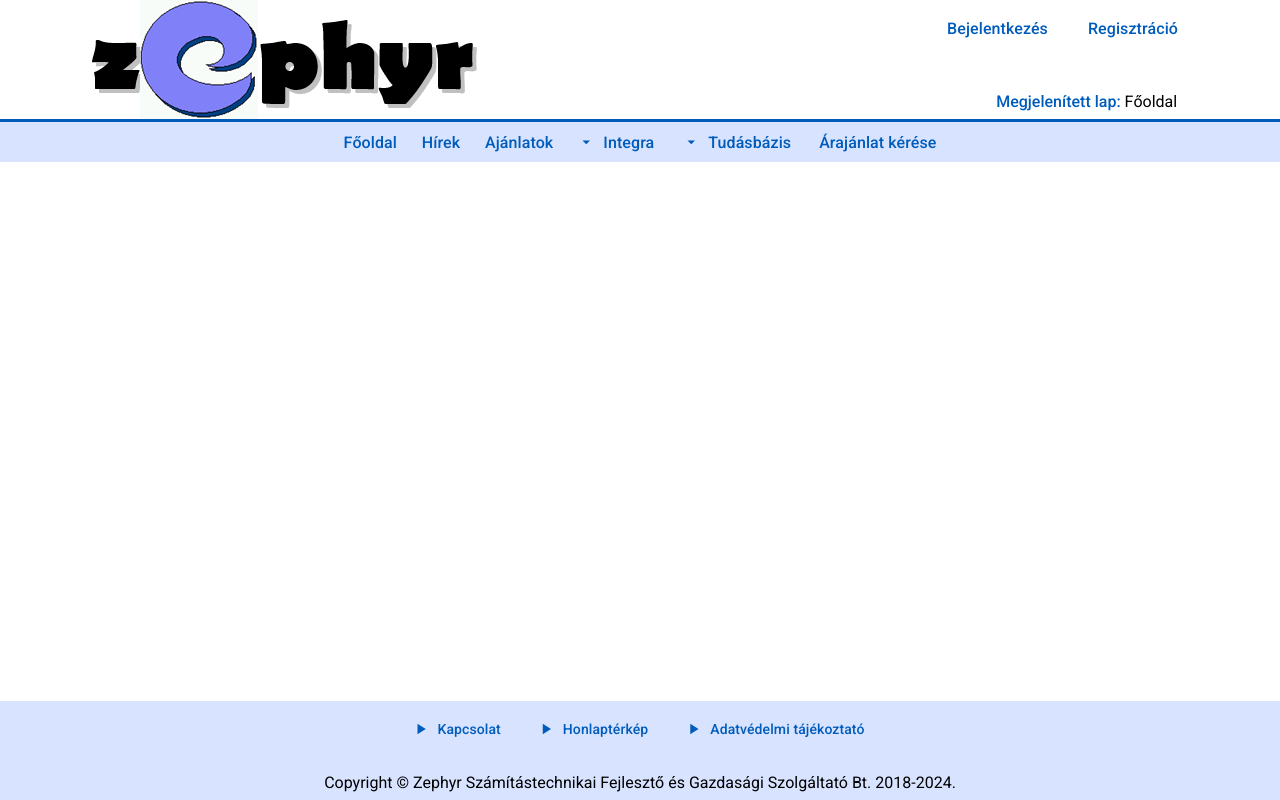
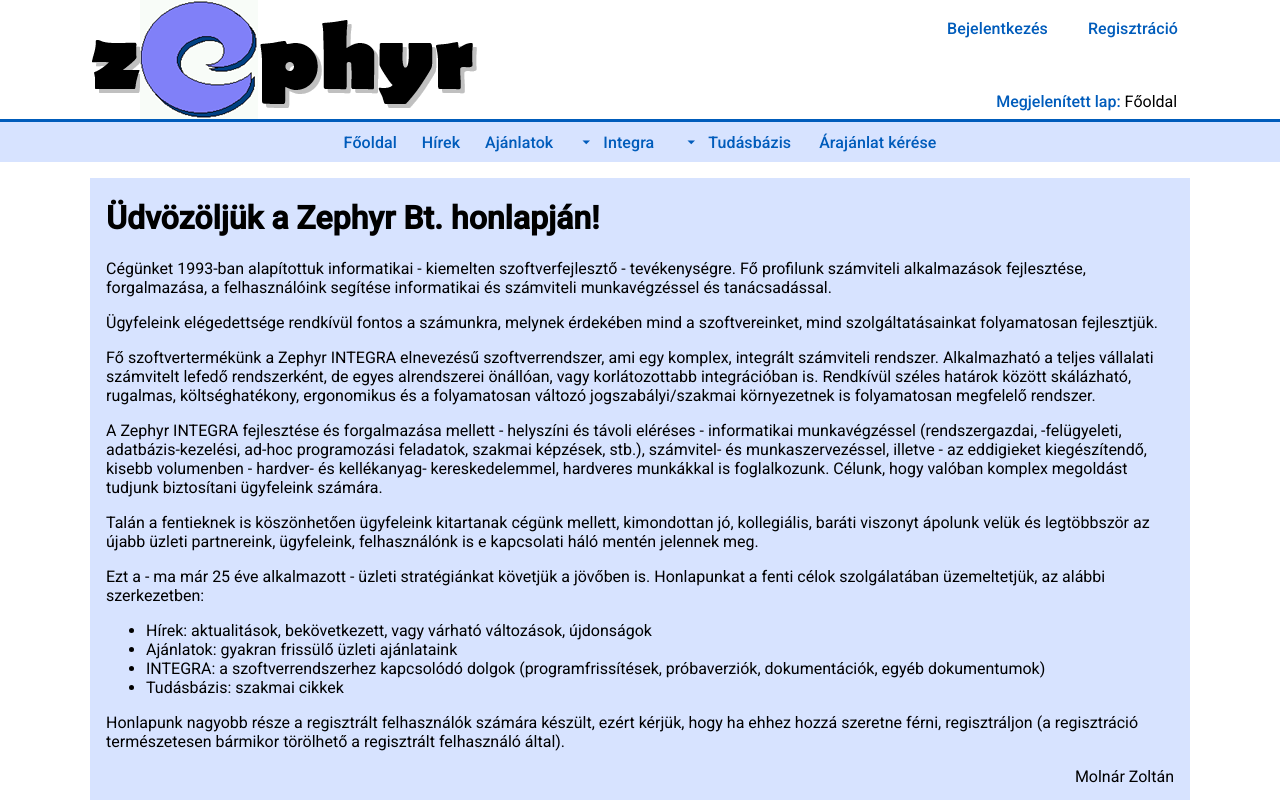
Before and after one commit to Seevrus/zephyrcohu-spa, an Angular app in the folder resources/frontend/: page / in a window 1280 px wide. Shown: the top 800 px of the page. Built offline with nearby package versions, Linux system fonts and the light colour scheme.

Commit message:
main component

```diff
--- a/resources/frontend/src/app/app.component.html
+++ b/resources/frontend/src/app/app.component.html
@@ -1,5 +1,7 @@
 <div class="app-root">
   <app-header class="app-header" />
-  <router-outlet />
+  <div class="app-main">
+    <router-outlet />
+  </div>
   <app-footer />
 </div>
--- a/resources/frontend/src/app/app.component.scss
+++ b/resources/frontend/src/app/app.component.scss
@@ -1,6 +1,7 @@
 .app-root {
   display: grid;
   grid-template-rows: auto 1fr auto;
+  row-gap: 1rem;
   min-height: 100vh;
   width: 100%;
 
@@ -9,4 +10,11 @@
     flex-direction: column;
     align-items: center;
   }
+
+  .app-main {
+    align-items: center;
+    display: flex;
+    flex-direction: column;
+    width: 100%;
+  }
 }
--- a/resources/frontend/src/app/app.routes.ts
+++ b/resources/frontend/src/app/app.routes.ts
@@ -1,3 +1,10 @@
 import { type Routes } from "@angular/router";
 
-export const routes: Routes = [];
+import { MainComponent } from "./pages/main/main.component";
+
+export const routes: Routes = [
+  {
+    path: "",
+    component: MainComponent,
+  },
+];
--- /dev/null
+++ b/resources/frontend/src/app/pages/main/main.component.html
@@ -0,0 +1,66 @@
+<div class="main-content">
+  <div>
+    <h1>Üdvözöljük a Zephyr Bt. honlapján!</h1>
+    <div>
+      <p>
+        Cégünket 1993-ban alapítottuk informatikai - kiemelten szoftverfejlesztő
+        - tevékenységre. Fő profilunk számviteli alkalmazások fejlesztése,
+        forgalmazása, a felhasználóink segítése informatikai és számviteli
+        munkavégzéssel és tanácsadással.
+      </p>
+      <p>
+        Ügyfeleink elégedettsége rendkívül fontos a számunkra, melynek érdekében
+        mind a szoftvereinket, mind szolgáltatásainkat folyamatosan fejlesztjük.
+      </p>
+      <p>
+        Fő szoftvertermékünk a Zephyr INTEGRA elnevezésű szoftverrendszer, ami
+        egy komplex, integrált számviteli rendszer. Alkalmazható a teljes
+        vállalati számvitelt lefedő rendszerként, de egyes alrendszerei
+        önállóan, vagy korlátozottabb integrációban is. Rendkívül széles határok
+        között skálázható, rugalmas, költséghatékony, ergonomikus és a
+        folyamatosan változó jogszabályi/szakmai környezetnek is folyamatosan
+        megfelelő rendszer.
+      </p>
+      <p>
+        A Zephyr INTEGRA fejlesztése és forgalmazása mellett - helyszíni és
+        távoli eléréses - informatikai munkavégzéssel (rendszergazdai,
+        -felügyeleti, adatbázis-kezelési, ad-hoc programozási feladatok, szakmai
+        képzések, stb.), számvitel- és munkaszervezéssel, illetve - az
+        eddigieket kiegészítendő, kisebb volumenben - hardver- és kellékanyag-
+        kereskedelemmel, hardveres munkákkal is foglalkozunk. Célunk, hogy
+        valóban komplex megoldást tudjunk biztosítani ügyfeleink számára.
+      </p>
+      <p>
+        Talán a fentieknek is köszönhetően ügyfeleink kitartanak cégünk mellett,
+        kimondottan jó, kollegiális, baráti viszonyt ápolunk velük és
+        legtöbbször az újabb üzleti partnereink, ügyfeleink, felhasználónk is e
+        kapcsolati háló mentén jelennek meg.
+      </p>
+      <p>
+        Ezt a - ma már 25 éve alkalmazott - üzleti stratégiánkat követjük a
+        jövőben is. Honlapunkat a fenti célok szolgálatában üzemeltetjük, az
+        alábbi szerkezetben:
+      </p>
+      <ul>
+        <li>
+          Hírek: aktualitások, bekövetkezett, vagy várható változások,
+          újdonságok
+        </li>
+        <li>Ajánlatok: gyakran frissülő üzleti ajánlataink</li>
+        <li>
+          INTEGRA: a szoftverrendszerhez kapcsolódó dolgok (programfrissítések,
+          próbaverziók, dokumentációk, egyéb dokumentumok)
+        </li>
+        <li>Tudásbázis: szakmai cikkek</li>
+      </ul>
+      <p>
+        Honlapunk nagyobb része a regisztrált felhasználók számára készült,
+        ezért kérjük, hogy ha ehhez hozzá szeretne férni, regisztráljon (a
+        regisztráció természetesen bármikor törölhető a regisztrált felhasználó
+        által).
+      </p>
+      <p class="signature">Molnár Zoltán</p>
+      <p class="signature">cégvezető</p>
+    </div>
+  </div>
+</div>
--- /dev/null
+++ b/resources/frontend/src/app/pages/main/main.component.scss
@@ -0,0 +1,9 @@
+@use "../../../shared/mixins";
+
+.main-content {
+  @include mixins.zephyr-main;
+
+  .signature {
+    text-align: right;
+  }
+}
--- a/resources/frontend/src/shared/mixins.scss
+++ b/resources/frontend/src/shared/mixins.scss
@@ -1,10 +1,9 @@
-@mixin zephyr-link {
-  color: var(--mat-sys-secondary);
-  font-weight: bold;
-  text-decoration: underline;
+@use "./variables";
+
+@mixin zephyr-main {
+  background-color: var(--mat-sys-primary-container);
+  display: flex;
+  justify-content: center;
+  padding: 0 1rem;
+  max-width: variables.$desktop-width;
 }
-
-@mixin zephyr-link-hover {
-  background-color: var(--mat-sys-secondary);
-  color: var(--mat-sys-on-secondary);
-}
```
Also changed, not shown: resources/frontend/src/app/pages/main/main.component.ts (added, +9 -0 lines).
